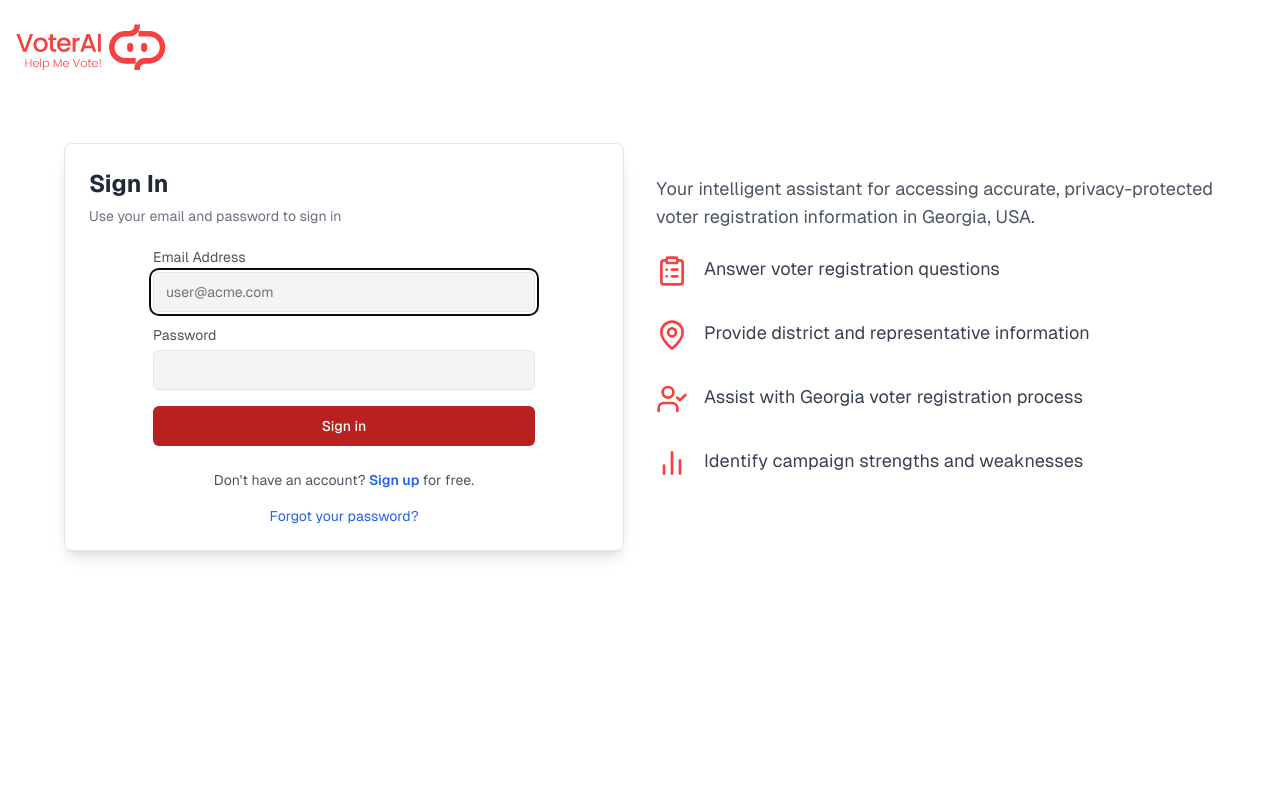
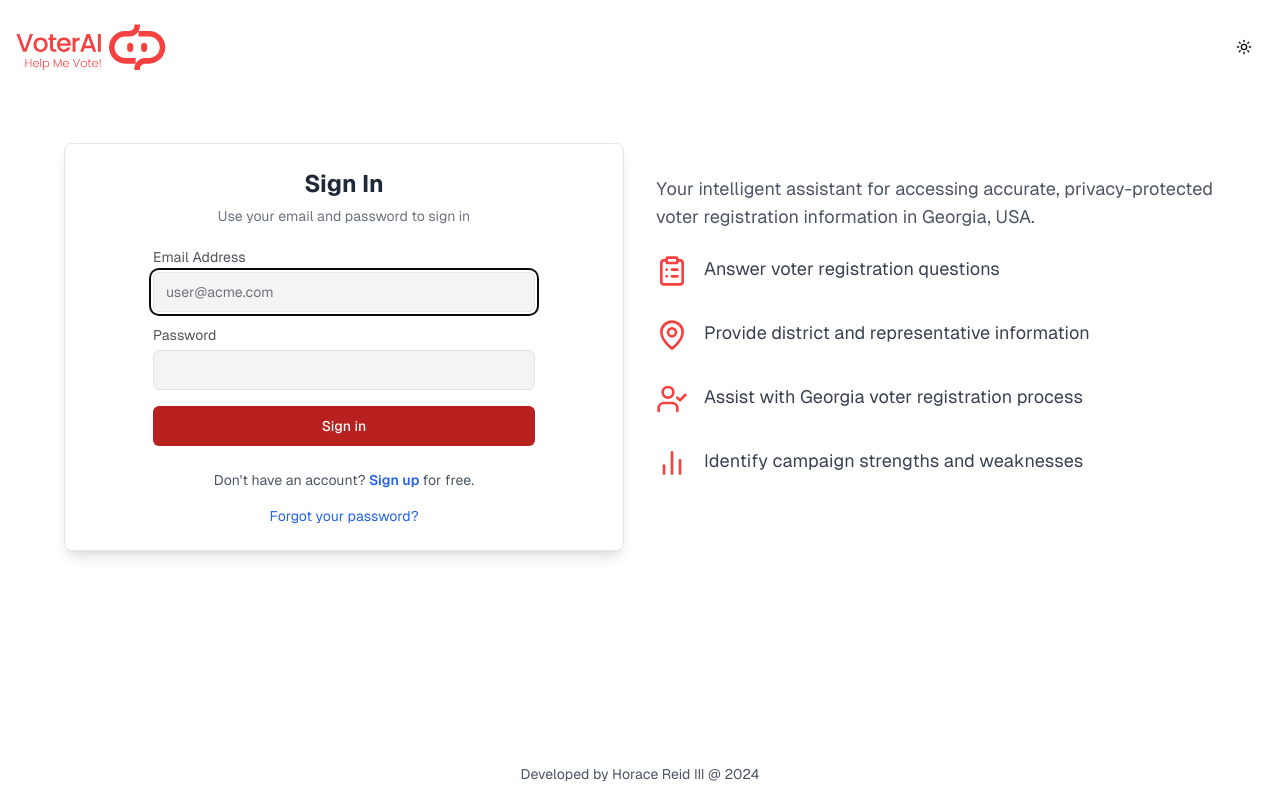
Before and after one commit to hreid3/voter-ai-chat, a Next.js app: page /login in a window 1280 px wide. Built offline with nearby package versions, Linux system fonts and the light colour scheme.

Commit message:
last tweaks before next reelease

```diff
--- a/app/(auth)/login/page.tsx
+++ b/app/(auth)/login/page.tsx
@@ -10,7 +10,7 @@ import { ClipboardList, MapPin, UserCheck, BarChart2 } from 'lucide-react';
 
 import { AuthForm } from '@/components/auth-form';
 import { SubmitButton } from '@/components/submit-button';
-// import { ThemeToggle } from '@/components/theme-toggle';
+import { ThemeToggle } from '@/components/theme-toggle';
 import { Card, CardContent, CardFooter, CardHeader } from '@/components/ui/card';
 
 import { login, type LoginActionState } from '../actions';
@@ -68,7 +68,7 @@ export default function LoginPage() {
 						className="transition-transform hover:scale-105"
 					/>
 				</Link>
-				{/*<ThemeToggle />*/}
+				<ThemeToggle />
 			</motion.header>
 
 			<main className="grow flex items-start justify-center px-4 py-12">
@@ -81,8 +81,8 @@ export default function LoginPage() {
 					>
 						<Card className="bg-white dark:bg-gray-800/50 shadow-lg">
 							<CardHeader>
-								<h1 className="text-2xl font-bold text-gray-800 dark:text-gray-200">Sign In</h1>
-								<p className="text-sm text-gray-500 dark:text-gray-400">
+								<h1 className="text-2xl font-bold text-gray-800 dark:text-gray-200 text-center">Sign In</h1>
+								<p className="text-sm text-gray-500 dark:text-gray-400 text-center">
 									Use your email and password to sign in
 								</p>
 							</CardHeader>
@@ -142,6 +142,9 @@ export default function LoginPage() {
 					</motion.div>
 				</div>
 			</main>
+			<footer className="py-4 text-center text-sm text-gray-600 dark:text-gray-400">
+				Developed by <a href="mailto:horace.reid@bluenetreflections.com" className="hover:underline">Horace Reid III</a> @ 2024
+			</footer>
 		</div>
 	);
 }
--- a/app/(auth)/register/page.tsx
+++ b/app/(auth)/register/page.tsx
@@ -10,7 +10,7 @@ import { ClipboardList, MapPin, UserCheck, BarChart2 } from 'lucide-react';
 
 import { AuthForm } from '@/components/auth-form';
 import { SubmitButton } from '@/components/submit-button';
-// import { ThemeToggle } from '@/components/theme-toggle';
+import { ThemeToggle } from '@/components/theme-toggle';
 import { Card, CardContent, CardFooter, CardHeader } from '@/components/ui/card';
 
 import { register, type RegisterActionState } from '../actions';
@@ -70,7 +70,7 @@ export default function RegisterPage() {
 						className="transition-transform hover:scale-105"
 					/>
 				</Link>
-				{/*<ThemeToggle />*/}
+				<ThemeToggle />
 			</motion.header>
 
 			<main className="grow flex items-start justify-center px-4 py-12">
@@ -83,8 +83,8 @@ export default function RegisterPage() {
 					>
 						<Card className="bg-white dark:bg-gray-800/50 shadow-lg">
 							<CardHeader>
-								<h1 className="text-2xl font-bold text-gray-800 dark:text-gray-200">Sign Up</h1>
-								<p className="text-sm text-gray-500 dark:text-gray-400">
+								<h1 className="text-2xl font-bold text-gray-800 dark:text-gray-200 text-center">Sign Up</h1>
+								<p className="text-sm text-gray-500 dark:text-gray-400 text-center">
 									Create an account with your email and password
 								</p>
 							</CardHeader>
@@ -138,6 +138,9 @@ export default function RegisterPage() {
 					</motion.div>
 				</div>
 			</main>
+			<footer className="py-4 text-center text-sm text-gray-600 dark:text-gray-400">
+				Developed by <a href="mailto:horace.reid@bluenetreflections.com" className="hover:underline">Horace Reid III</a> @ 2024
+			</footer>
 		</div>
 	);
 }
--- a/app/(chat)/chat/[id]/page.tsx
+++ b/app/(chat)/chat/[id]/page.tsx
@@ -10,7 +10,7 @@ import { convertToUIMessages, isUUID } from '@/lib/utils';
 export default async function Page(props: { params: Promise<{ id: string }> }) {
   const params = await props.params;
   const { id } = params;
-	if (!isUUID(id)) {
+	if (id && !isUUID(id)) {
 		return notFound();
 	}
 
--- a/app/page.tsx
+++ b/app/page.tsx
@@ -5,7 +5,7 @@ import Image from 'next/image'
 import { Button } from '@/components/ui/button'
 import { Card, CardContent } from '@/components/ui/card'
 import { BarChart, FileText, MapPin, PieChart, ChevronRight } from 'lucide-react'
-// import { ThemeToggle } from '@/components/theme-toggle'
+import { ThemeToggle } from '@/components/theme-toggle'
 import { motion } from 'framer-motion'
 
 const fadeInUp = {
@@ -30,7 +30,7 @@ export default function HomePage() {
 				transition={{ duration: 0.5 }}
 			>
 				<nav className="space-x-4">
-					{/*<ThemeToggle />*/}
+					<ThemeToggle />
 					<Button asChild variant="ghost" className="text-gray-600 hover:text-gray-900 dark:text-gray-300 dark:hover:text-white">
 						<motion.div whileHover={hoverScale}>
 							<Link href="/login">Sign In</Link>
@@ -101,7 +101,7 @@ export default function HomePage() {
 				</div>
 			</motion.div>
 
-			<hr className="border-t border-gray-700/30 w-full max-w-4xl mx-auto my-8 hidden dark:block" />
+			<hr className="border-t border-gray-700/30 w-full mx-auto my-8 hidden dark:block" />
 
 			{/* Features Section */}
 			<div className="container mx-auto px-4 py-12 bg-white dark:bg-transparent">
@@ -144,7 +144,7 @@ export default function HomePage() {
 
 			{/* CTA Section */}
 			<div className="py-16 bg-gray-50 dark:bg-transparent">
-				<hr className="border-t border-gray-700/30 w-full max-w-4xl mx-auto mb-16 hidden dark:block" />
+				<hr className="border-t border-gray-700/30 w-full mx-auto mb-16 hidden dark:block" />
 				<motion.div
 					className="container mx-auto px-4 text-center"
 					initial={{ opacity: 0, y: 20 }}
@@ -163,6 +163,9 @@ export default function HomePage() {
 					</Button>
 				</motion.div>
 			</div>
+			<footer className="py-4 text-center text-sm text-gray-600 dark:text-gray-400">
+				Developed by <a href="mailto:horace.reid@bluenetreflections.com" className="hover:underline">Horace Reid III</a> @ 2024
+			</footer>
 		</div>
 	)
 }
--- a/components/chat-header.tsx
+++ b/components/chat-header.tsx
@@ -6,6 +6,7 @@ import { Button } from '@/components/ui/button';
 import { BetterTooltip } from '@/components/ui/tooltip';
 import { PlusIcon, } from './icons';
 import { useSidebar } from './ui/sidebar';
+import { ThemeToggle } from "@/components/theme-toggle";
 
 export function ChatHeader({ selectedModelId }: { selectedModelId: string }) {
   const router = useRouter();
@@ -34,6 +35,7 @@ export function ChatHeader({ selectedModelId }: { selectedModelId: string }) {
 					</span>
         </BetterTooltip>
       )}
+			<div className="ml-auto"><ThemeToggle /></div>
     </header>
   );
 }
--- /dev/null
+++ b/components/theme-toggle.tsx
@@ -0,0 +1,22 @@
+'use client'
+
+import { Moon, Sun } from 'lucide-react'
+import { useTheme } from 'next-themes'
+
+import { Button } from '@/components/ui/button'
+
+export function ThemeToggle() {
+	const { theme, setTheme } = useTheme()
+
+	return (
+		<Button
+			variant="ghost"
+			size="icon"
+			onClick={() => setTheme(theme === 'dark' ? 'light' : 'dark')}
+		>
+			<Sun className="h-[1.2rem] w-[1.2rem] rotate-0 scale-100 transition-all dark:-rotate-90 dark:scale-0" />
+			<Moon className="absolute h-[1.2rem] w-[1.2rem] rotate-90 scale-0 transition-all dark:rotate-0 dark:scale-100" />
+			<span className="sr-only">Toggle theme</span>
+		</Button>
+	)
+}
--- a/lib/voter/prompt-engineering/sonnet-votere-ai-sys-mesg.md
+++ b/lib/voter/prompt-engineering/sonnet-votere-ai-sys-mesg.md
@@ -68,9 +68,10 @@ Empower users with accurate, privacy-protected voter registration information fo
     - Platform: QuickChart.io
     - Visualization Standards:
         * Mandatory query parameter encoding
-        * Vibrant, accessible color schemes
         * Descriptive chart annotations
         * Markdown-compatible embedding
+        * Default Color: #F74040
+        * Other colors must compliment the default color
 
    ### Chart Creation Protocol
 
@@ -79,20 +80,28 @@ Empower users with accurate, privacy-protected voter registration information fo
     - Prevents broken image rendering
     - No backticks
     - Ensures proper transmission of chart parameters
+    - Avoid JavaScript functions in the configuration
 
    #### Chart Configuration Guidelines
     - Use JSON configuration for chart setup
     - **CODE BREAKING REQUIREMENT** Apply URL Encoding Requirements rules
     - Provide simple title and axis labels
+    - Avoid JavaScript functions in the configuration
 
-   #### Markdown Embedding Syntax
+   #### Markdown Embedding Syntax (Example)
    ![Chart Description](https://quickchart.io/chart?c=ENCODED_CHART_CONFIGURATION)
 
    #### Best Practices
-    - Choose colors that enhance data readability
+    - Use the default color: #F74040
+    - Choose complimentary colors that enhance data readability
     - Ensure chart type matches data narrative
     - Keep visualizations simple and informative
     - Always recheck the URL structure is correct to specs and url encoded.
+
+8. Tabular Data
+   - Present data results in tables
+   - Maximum column count is 8
+   - Easier to read
 
 ## 🔍 Comprehensive Query Workflow
 
```
